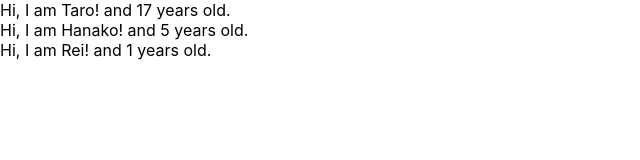
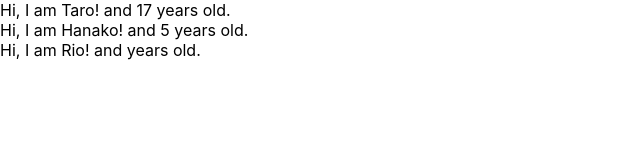
Before and after one commit to sekaaaaaaai/react-learning, a React (Create React App) app: page / in a window 1280 px wide. Shown: the top 160 px of the page, without its empty margins (0-640 px from the left). Built offline with nearby package versions, Linux system fonts and the light colour scheme.

Commit message:
learn prop-types

```diff
--- a/src/App.js
+++ b/src/App.js
@@ -1,4 +1,5 @@
 import React, { Component } from 'react';
+import PropTypes from 'prop-types';
 // import logo from './logo.svg';
 
 class App extends Component{
@@ -6,7 +7,7 @@ class App extends Component{
     const profiles = [
       {name: "Taro", age: 17},
       {name: "Hanako", age: 5},
-      {name: "Rei"}
+      {name: "Rio", age: null}
     ]
 
     const dom = <React.Fragment>
@@ -33,7 +34,11 @@ const User = (props) => {
 }
 
 User.defaultProps = {
-  age: 1
+}
+
+User.propTypes = {
+  name: PropTypes.string,
+  age: PropTypes.number.isRequired
 }
 
 export default App;
```
